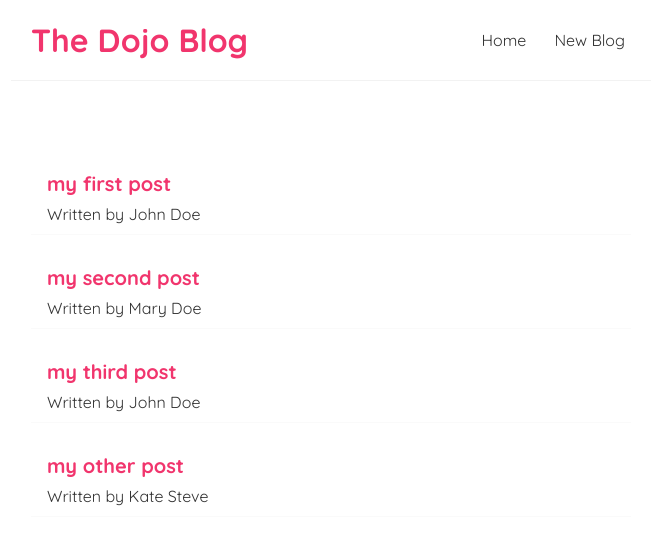
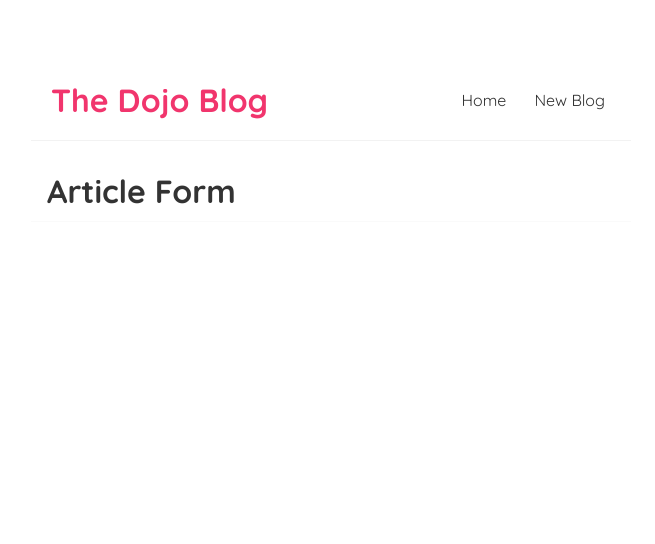
Before and after one commit to alexohre/dojo-blog, a React (Create React App) app: page /new in a window 1280 px wide. Shown: the top 544 px of the page, without its empty margins (309-964 px from the left). Built offline with nearby package versions, Linux system fonts and the light colour scheme; data requests are answered from the project's data file.

Commit message:
added routes to dojo blog with react router dom version 6
Signed-off-by: alexohre <alexokomado@gmail.com>

```diff
--- a/package.json
+++ b/package.json
@@ -8,6 +8,7 @@
     "@testing-library/user-event": "^13.5.0",
     "react": "^18.2.0",
     "react-dom": "^18.2.0",
+    "react-router-dom": "6",
     "react-scripts": "5.0.1",
     "web-vitals": "^2.1.4"
   },
--- a/src/App.js
+++ b/src/App.js
@@ -1,14 +1,15 @@
 import Home from "./pages/Home";
-import Nav from "./shared/Nav";
+import { BrowserRouter as Router, Routes, Route } from "react-router-dom";
+import CreateArticle from "./components/CreateArticle";
 
 function App() {
   return (
-    <div className="App">
-      <Nav />
-      <div className="content">
-        <Home />
-      </div>
-    </div>
+    <Router>
+      <Routes>
+        <Route exact path="/" element={<Home />} />
+        <Route exact path="/new" element={<CreateArticle />} />
+      </Routes>
+    </Router>
   );
 }
 
--- /dev/null
+++ b/src/components/CreateArticle.js
@@ -0,0 +1,15 @@
+import React from "react";
+import Nav from "../shared/Nav";
+
+function CreateArticle() {
+  return (
+    <div className="content">
+      <Nav />
+      <div className="create-article">
+        <h1>Article Form </h1>
+      </div>
+    </div>
+  );
+}
+
+export default CreateArticle;
--- a/src/index.css
+++ b/src/index.css
@@ -39,6 +39,11 @@
   margin: 40px auto;
   padding: 20px;
 }
+.create-article{
+  padding: 10px 16px;
+  margin: 20px 0;
+  border-bottom: 1px solid #fafafa;
+}
 
 /* article previews / list */
 .article-preview {
--- a/src/pages/Home.js
+++ b/src/pages/Home.js
@@ -1,6 +1,7 @@
 import React from "react";
 import ArticleList from "../components/ArticleList";
 import data_fetch from "../useFetch";
+import Nav from "../shared/Nav";
 
 function Home() {
   const {
@@ -14,7 +15,8 @@ function Home() {
   // };
 
   return (
-    <div className="home">
+    <div className="content">
+      <Nav />
       {error && <div> {error} </div>}
       {isLoading && <div>Loading...</div>}
       {articles && <ArticleList articles={articles} />}
--- a/src/shared/Nav.js
+++ b/src/shared/Nav.js
@@ -1,12 +1,13 @@
 import React from "react";
+import { Link } from "react-router-dom";
 
 function Nav() {
   return (
     <div className="nav">
       <h1>The Dojo Blog</h1>
       <div className="links">
-        <a href="/">Home</a>
-        <a href="/new">New Blog</a>
+        <Link to="/">Home</Link>
+        <Link to="/new">New Blog</Link>
       </div>
     </div>
   );
```
Also changed, not shown: 2 other files (tests, documents, lock files or other folders).
